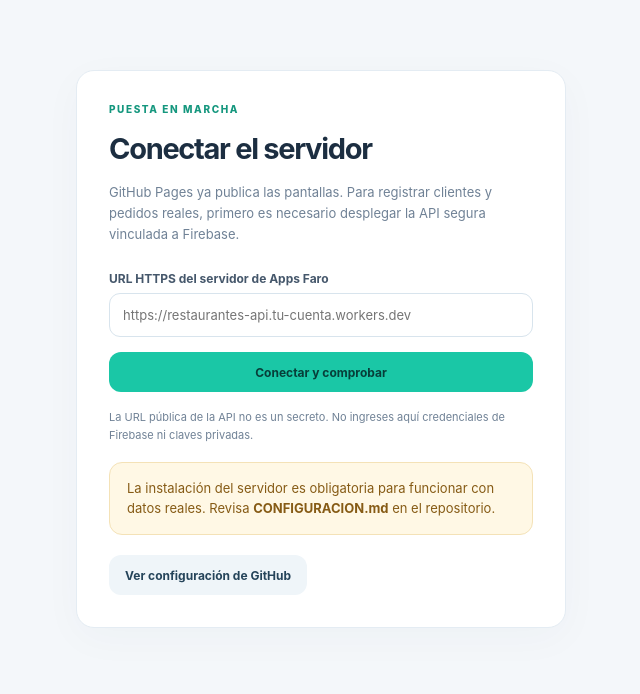
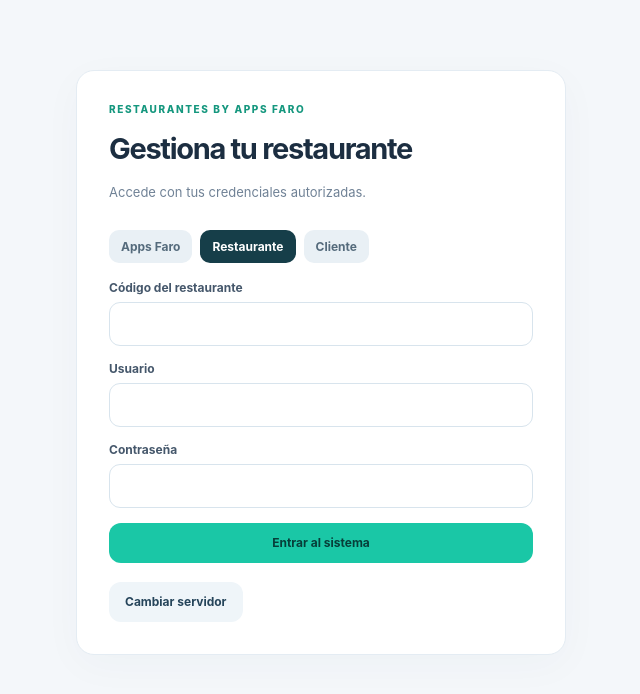
Before and after one commit to Appsfaro/restaurante, a website: page index.html in a window 1280 px wide. Shown: the whole page, without its empty margins (319-959 px from the left). Drawn offline with Linux system fonts and the light colour scheme.

Commit message:
fix: separar demo GitHub Pages de version comercial segura y autoconectar API

```diff
--- a/index.html
+++ b/index.html
@@ -19,7 +19,7 @@ const goodDate=d=>/^\d{4}-\d{2}-\d{2}$/.test(d||'');
 const today=()=>new Intl.DateTimeFormat('sv-SE',{timeZone:'America/Guayaquil',year:'numeric',month:'2-digit',day:'2-digit'}).format(new Date());
 const dateLabel=x=>goodDate(x)?new Date(x+'T12:00:00').toLocaleDateString('es-EC',{weekday:'short',day:'numeric',month:'short'}):x;
 const nav={faro:[['home','Resumen'],['businesses','Negocios y suscripciones'],['subscriptions','Renovaciones']],restaurante:[['home','Resumen'],['menu','Menús semanales'],['orders','Pedidos y pagos'],['payments','Conciliación'],['deliveries','Entregas'],['clients','Clientes'],['settings','Configuración']],cliente:[['home','Menú'],['orders','Mis pedidos'],['profile','Mi cuenta']]};
-const state={api:localStorage.getItem('appsfaro_api')||'',token:sessionStorage.getItem('appsfaro_session')||'',user:JSON.parse(sessionStorage.getItem('appsfaro_user')||'null'),slug:localStorage.getItem('appsfaro_slug')||new URLSearchParams(location.search).get('r')||'',role:'restaurante',page:'home',setup:false,register:false,orders:[],payments:[],subscriptionPayments:[],menus:[],reservation:JSON.parse(sessionStorage.getItem('appsfaro_reservation')||'null'),restaurant:null,restaurants:[],customers:[],message:'',error:'',loading:false,day:today(),selectedOption:null};
+const state={api:localStorage.getItem('appsfaro_api')||(location.hostname==='appsfaro.github.io'?'':location.origin),token:sessionStorage.getItem('appsfaro_session')||'',user:JSON.parse(sessionStorage.getItem('appsfaro_user')||'null'),slug:localStorage.getItem('appsfaro_slug')||new URLSearchParams(location.search).get('r')||'',role:'restaurante',page:'home',setup:false,register:false,orders:[],payments:[],subscriptionPayments:[],menus:[],reservation:JSON.parse(sessionStorage.getItem('appsfaro_reservation')||'null'),restaurant:null,restaurants:[],customers:[],message:'',error:'',loading:false,day:today(),selectedOption:null};
 function route(){let match=location.hash.match(/^#\/(faro|restaurante|cliente)(?:\/([a-z-]+))?/);if(match){state.role=match[1];state.page=match[2]||'home'}else{state.role='restaurante';state.page='home'}}
 function goto(role,page='home'){state.role=role;state.page=page;location.hash='#/'+role+'/'+page;state.error='';state.message='';render()}
 function notify(message,isError=false){state.error=isError?message:'';state.message=isError?'':message;render()}
@@ -137,7 +137,9 @@ function profile(){
 }
 async function refresh(){if(!state.token)return;if(state.role==='faro'){state.restaurants=await api('/api/admin/restaurants');if(state.page==='subscriptions')state.subscriptionPayments=await api('/api/admin/subscription-payments');return}if(state.role==='restaurante'){[state.restaurant,state.menus,state.orders]=await Promise.all([api('/api/restaurant'),api('/api/menus'),api('/api/orders')]);if(state.page==='clients')state.customers=await api('/api/customers');if(state.page==='payments')state.payments=await api('/api/payment-ledger');return}if(state.role==='cliente'){state.restaurant=await api('/api/public/restaurants/'+encodeURIComponent(state.slug));[state.menus,state.orders]=await Promise.all([api('/api/public/menus/'+encodeURIComponent(state.slug)),api('/api/orders')]);return}}
 async function guestMenu(){const entered=document.querySelector('#login-form [name=restaurantId]')?.value?.trim().toLowerCase();if(entered){state.slug=entered;localStorage.setItem('appsfaro_slug',entered)}if(!state.slug){notify('Escribe primero el código del restaurante.',true);return}try{state.restaurant=await api('/api/public/restaurants/'+encodeURIComponent(state.slug));state.menus=await api('/api/public/menus/'+encodeURIComponent(state.slug));state.page='home';state.register=false;render(true)}catch(e){notify(e.message,true)}}
-function render(guest=false){route();if(!connected()){APP.innerHTML=configScreen();return}if(state.setup){APP.innerHTML=setupScreen();return}if(state.register){APP.innerHTML=registerScreen();return}if(!state.user||state.user.role!==({faro:'platform',restaurante:'owner',cliente:'customer'})[state.role]){if(guest&&state.role==='cliente'&&state.restaurant){APP.innerHTML=layout(clientHome());return}APP.innerHTML=loginScreen();return}
+function render(guest=false){route();if(location.hostname==='appsfaro.github.io'){
+ APP.innerHTML='<div class="login card"><div class="overline">Apps Faro · Restaurantes</div><h1>La aplicación comercial se publicará en un servidor seguro</h1><p class="sub">GitHub Pages conserva la demostración visual, pero no procesará usuarios, comprobantes ni cobros.</p><a class="button primary" href="./demo.html">Explorar demostración</a><p class="hint" style="margin-top:18px">La versión operativa utilizará el dominio y servidor que se configuren en la guía del repositorio.</p></div>';return}
+ if(!connected()){APP.innerHTML=configScreen();return}if(state.setup){APP.innerHTML=setupScreen();return}if(state.register){APP.innerHTML=registerScreen();return}if(!state.user||state.user.role!==({faro:'platform',restaurante:'owner',cliente:'customer'})[state.role]){if(guest&&state.role==='cliente'&&state.restaurant){APP.innerHTML=layout(clientHome());return}APP.innerHTML=loginScreen();return}
 let view='';if(state.role==='faro')view=state.page==='businesses'?faroBusinesses():state.page==='subscriptions'?faroSubscriptions():faroHome();if(state.role==='restaurante')view=({home:restHome,menu:restMenu,orders:()=>restOrders(false),payments:restLedger,deliveries:()=>restOrders(true),clients:restClients,settings:restSettings}[state.page]||restHome)();if(state.role==='cliente')view=({home:clientHome,checkout,orders:clientOrders,profile}[state.page]||clientHome)();APP.innerHTML=layout(view)}
 function captureError(error){state.error=error.message||'No fue posible completar la solicitud';state.message='';render()}
 async function fileData(file,limit){if(!file)throw Error('Debes seleccionar un archivo');if(file.size>limit)throw Error('Archivo demasiado grande. El límite es '+Math.ceil(limit/1024)+' KB.');return new Promise((resolve,reject)=>{const fr=new FileReader();fr.onload=()=>resolve(String(fr.result));fr.onerror=()=>reject(Error('No se pudo leer el archivo'));fr.readAsDataURL(file)})}
```
